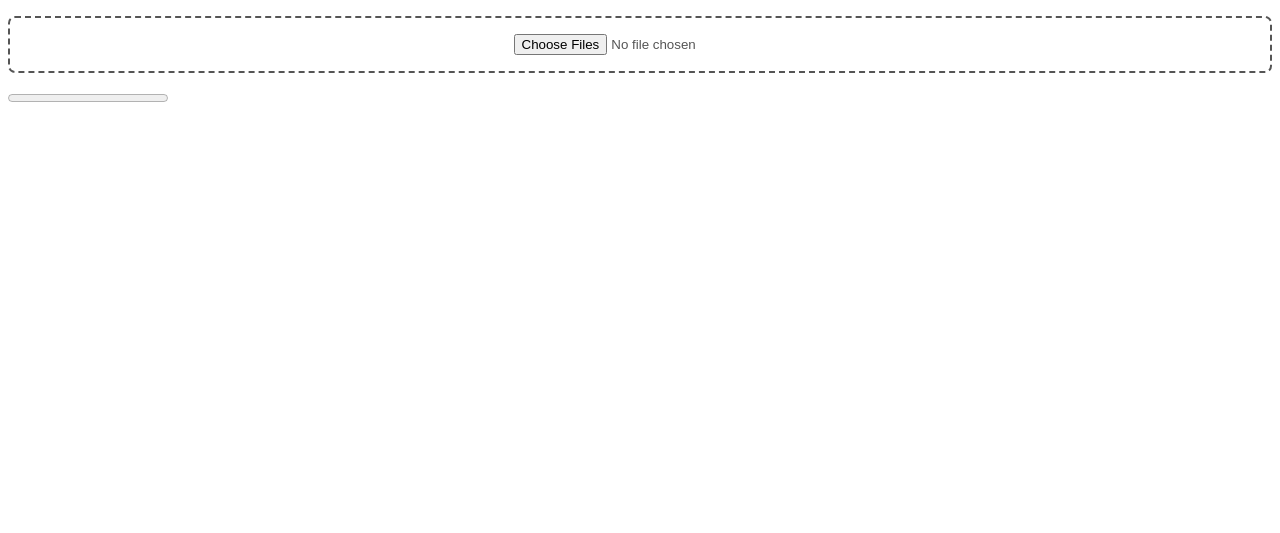
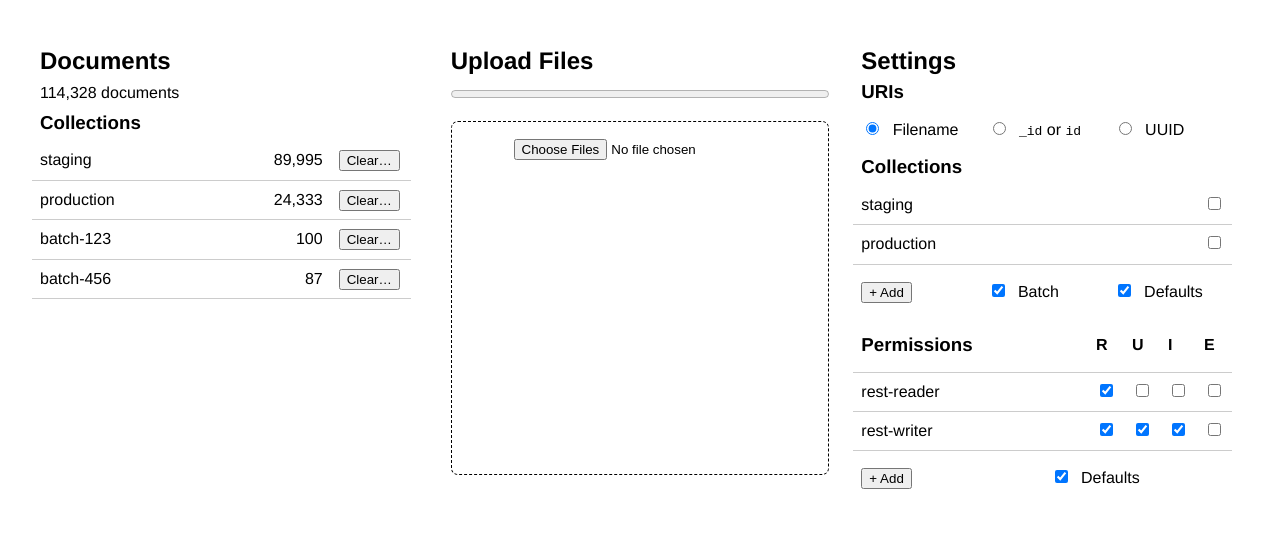
Before and after one commit to jmakeig/marklogic-browser-upload, a plain HTML site: page browser/upload.html in a window 1280 px wide. Drawn offline with Linux system fonts and the light colour scheme.

Commit message:
Adds stub UI elements for the statistics display and the settings form.

```diff
--- a/browser/upload.css
+++ b/browser/upload.css
@@ -1,17 +1,71 @@
-#filedrag
-{
+body {
+	padding: 1em;
+	font-family: "Helvetica Neue", Helvetica, sans-serif;
+	line-height: 1.4;
+}
+h1, h2, h3, h4, h5, h6 {
+	line-height: 1.1;
+	margin: 0.5rem 0;
+}
+table {
+	width: 100%;
+	border-collapse: collapse;
+	margin: 0.5em -0.5em;
+}
+th, td {
+	padding: 0.5em;
+	border-bottom: solid 1px #ccc;
+	text-align: left;
+}
+td.check {
+	width: 1em;
+	text-align: center;
+}
+td.button {
+	width: 4em;
+}
+td.number {
+	text-align: right;
+}
+form,
+ul.select-group {
+	width: 100%;
+	display: flex;
+	flex-direction: row;
+}
+form > section,
+ul.select-group > li {
+	flex: 1 0 0;
+	padding: 1em;
+}
+
+ul.select-group {
+	padding: 0;
+}
+ul.select-group > li {
+	list-style: none;
+	padding: 0;
+}
+
+label > input {
+	margin-right: 1em;
+}
+
+progress {
+	width: 100%;
+}
+#filedrag {
+	height: 20em;
 	font-weight: bold;
 	text-align: center;
 	padding: 1em 0;
 	margin: 1em 0;
-	color: #555;
-	border: 2px dashed #555;
+	border: 1px dashed;
 	border-radius: 7px;
 	cursor: default;
 }
 
-#filedrag.hover
-{
+#filedrag.hover {
 	color: #f00;
 	border-color: #f00;
 	border-style: solid;
--- a/browser/upload.html
+++ b/browser/upload.html
@@ -5,23 +5,82 @@
   <meta charset="utf-8">
   <title>Drag and drop</title>
   <link rel="stylesheet" href="upload.css" />
-
 </head>
 
 <body>
   <form method="POST" enctype="multipart/form-data">
     <section>
-      <div id="filedrag">
-        <input type="file" id="fileselect" name="fileselect[]" multiple="multiple" />
-      </div>
+      <h2>Documents</h2>
+      <div>114,328 documents</div>
+      <h3>Collections</h3>
+      <table>
+        <tr><td>staging</td><td class="number">89,995</td><td class="button"><button name="collection-staging-clear" value="clear">Clear…</button></td></tr>
+        <tr><td>production</td><td class="number">24,333</td><td class="button"><button name="collection-production-clear" value="clear">Clear…</button></td></tr>
+        <tr><td>batch-123</td><td class="number">100</td><td class="button"><button name="collection-batch-123-clear" value="clear">Clear…</button></td></tr>
+        <tr><td>batch-456</td><td class="number">87</td><td class="button"><button name="collection-batch-456-clear" value="clear">Clear…</button></td></tr>
+      </table>
+    </section>
+    <section>
+      <h2>Upload Files</h2>
       <div>
         <progress id="progress" value="0">
           <span>0</span>%
         </progress>
       </div>
+      <div id="filedrag">
+        <input type="file" id="fileselect" name="fileselect[]" multiple="multiple" />
+      </div>
+    </section>
+    <section>
+      <h2>Settings</h2>
+      <div>
+        <h3>URIs</h3>
+        <ul class="select-group">
+          <li><label title="Use the each file’s filename as its database URI."><input type="radio" name="uris" value="filename" checked="checked"/>Filename</label></li>
+          <li><label title="Use the root-level id or _id property (JSON) or element (XML) as the database URI."><input type="radio" name="uris" value="id"/><code>_id</code> or <code>id</code></label></li>
+          <li><label title="Generate a cryptographically unique identifier for each document."><input type="radio" name="uris" value="uuid"/>UUID</label></li>
+        </ul>
+        <h3>Collections</h3>
+        <div>
+          <table>
+            <tr><td>staging</td><td class="check"><input type="checkbox" name="collections" value="staging"/></td></tr>
+            <tr><td>production</td><td class="check"><input type="checkbox" name="collections" value="production"/></td></tr>
+          </table>
+          <div></div>
+          <ul class="select-group">
+            <li><button name="collection-add">+ Add</button></li>
+            <li><label title="Also include a collection name unique to this upload in the from 'batch-1234'. This is useful for quickly rolling back an upload."><input type="checkbox" name="collection-batch" value="true" checked="checked"/>Batch</label></li>
+            <li><label title="Also inlcude the default collections as configured for your security role by the database administrator."><input type="checkbox" name="collection-defaults" value="true" checked="checked"/>Defaults</label></li>
+          </ul>
+        </div>
+        <div>
+          <table>
+            <colgroup span="1"/>
+            <colgroup span="4"/>
+            <thead><tr><th><h3>Permissions</h3></th><th>R</th><th>U</th><th>I</th><th>E</th></tr></thead>
+            <tbody>
+              <tr><td>rest-reader</td>
+                <td class="check"><input type="checkbox" name="rest-reader" value="R" checked="checked"/></td>
+                <td class="check"><input type="checkbox" name="rest-reader" value="U"/></td>
+                <td class="check"><input type="checkbox" name="rest-reader" value="I"/></td>
+                <td class="check"><input type="checkbox" name="rest-reader" value="E"/></td>
+              </tr>
+              <tr><td>rest-writer</td>
+                <td class="check"><input type="checkbox" name="rest-reader" value="R" checked="checked"/></td>
+                <td class="check"><input type="checkbox" name="rest-reader" value="U" checked="checked"/></td>
+                <td class="check"><input type="checkbox" name="rest-reader" value="I" checked="checked"/></td>
+                <td class="check"><input type="checkbox" name="rest-reader" value="E"/></td>
+              </tr>
+            </tbody>
+          <table>
+          <ul class="select-group">
+            <li><button name="permission-add">+ Add</button></li>
+            <li><label><input type="checkbox" name="collection-defaults" value="true" checked="checked"/>Defaults<label></li>
+          </ul>
+        </div>
+      </div>
     </section>
   </form>
 </body>
 <script src="upload.js"></script>
-
 </html>
```
